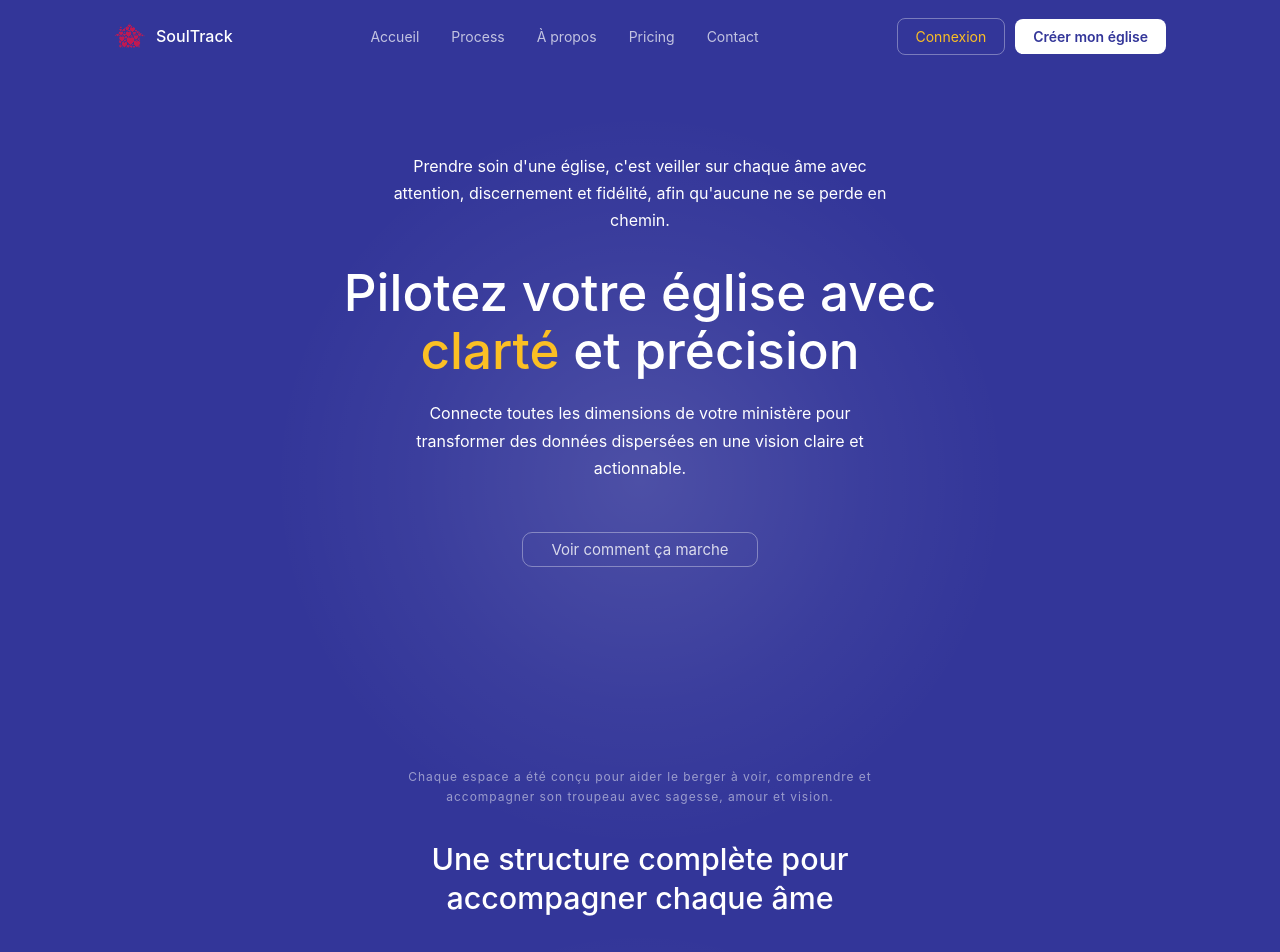
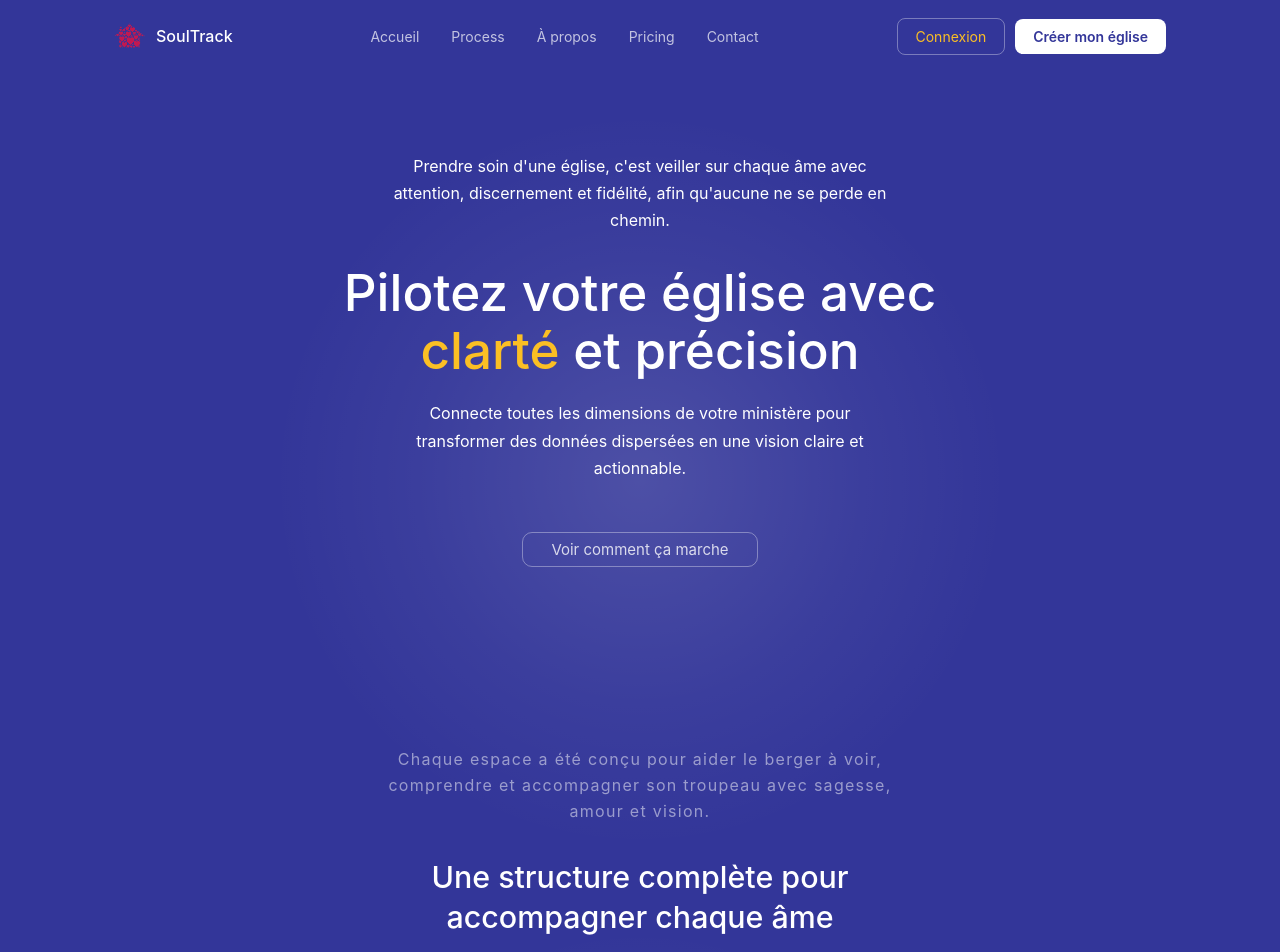
Before and after one commit to allanbavajee/soultrack, a Next.js app: page /HomePage in a window 1280 px wide. Shown: the top 952 px of the page. Built offline with nearby package versions, Linux system fonts and the light colour scheme.

Commit message:
Update HomePage.js

```diff
--- a/pages/HomePage.js
+++ b/pages/HomePage.js
@@ -227,8 +227,8 @@ export default function HomePage() {
       </section>
 
       {/* ───── LABEL MODULES ───── */}
-      <div ref={addRef} style={{ textAlign: "center", padding: "40px 24px 20px", position: "relative", zIndex: 1 }}>
-        <p style={{ color: "rgba(255,255,255,0.5)", fontSize: "12px",  padding: "40px 24px 20px", letterSpacing: "0.08em", maxWidth: "560px", margin: "0 auto 14px", lineHeight: 1.6 }}>
+      <div ref={addRef} style={{ textAlign: "center", padding: "20px 24px 20px", position: "relative", zIndex: 1 }}>
+        <p style={{ color: "rgba(255,255,255,0.5)", fontSize: "16px",  padding: "40px 24px 20px", letterSpacing: "0.08em", maxWidth: "560px", margin: "0 auto 14px", lineHeight: 1.6 }}>
           Chaque espace a été conçu pour aider le berger à voir, comprendre et accompagner son troupeau avec sagesse, amour et vision.
         </p>
         <h2 style={{ color: "#fff", fontSize: "clamp(1.4rem, 3vw, 1.9rem)", fontWeight: 500, maxWidth: "500px", margin: "0 auto", lineHeight: 1.3 }}>
```
